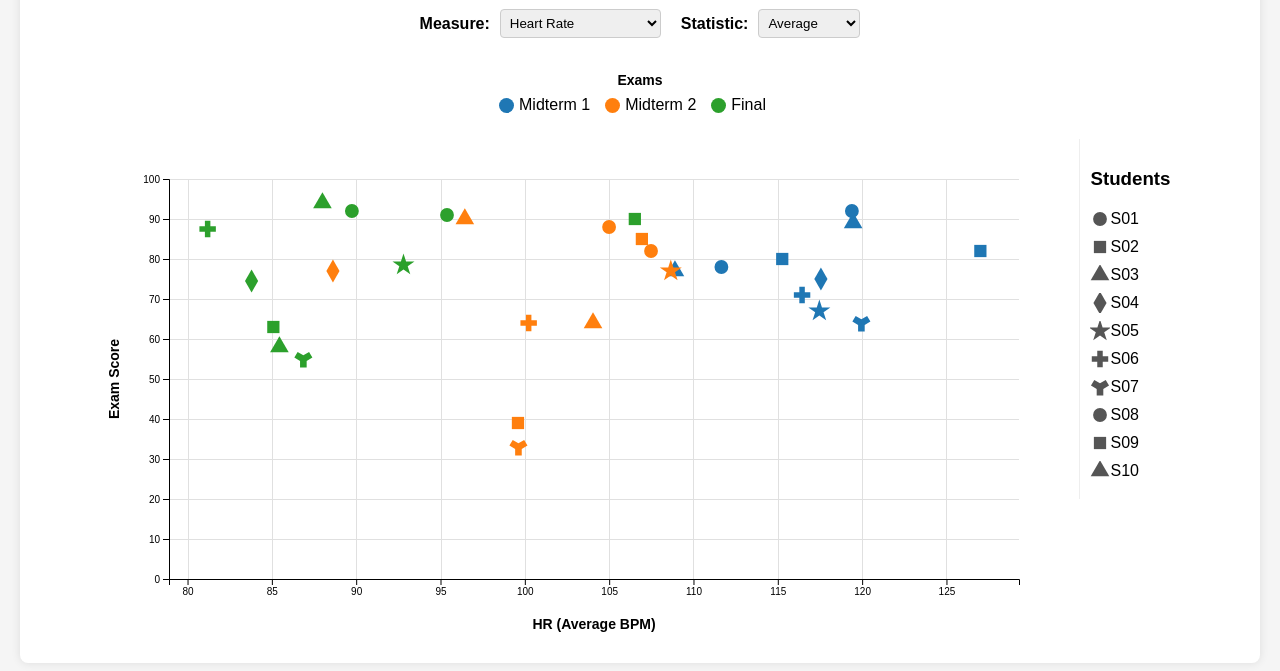
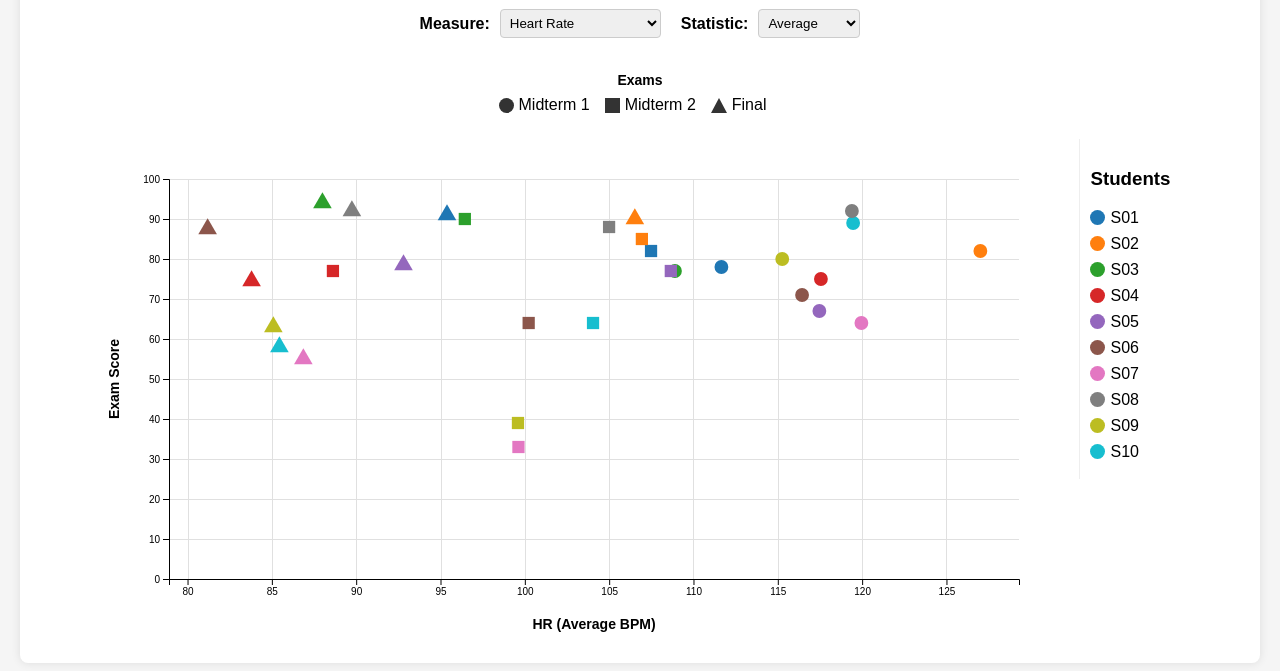
Before and after one commit to k1mittal/dsc106-project03, a plain HTML site: page index.html in a window 1280 px wide. Shown: the part 119-790 px from the top of the page. Drawn offline with nearby package versions, Linux system fonts and the light colour scheme.

Commit message:
Changed shapes/colors for students/exams

```diff
--- a/global.css
+++ b/global.css
@@ -76,6 +76,29 @@ h1 {
   border-radius: 50%;
   margin-right: 5px;
 }
+
+/* Legend shapes for exams */
+.legend-shape {
+  width: 15px;
+  height: 15px;
+  margin-right: 5px;
+  display: inline-block;
+}
+.legend-shape.circle {
+  border-radius: 50%;
+  background-color: #333;
+}
+.legend-shape.square {
+  background-color: #333;
+}
+.legend-shape.triangle {
+  width: 0;
+  height: 0;
+  border-left: 8px solid transparent;
+  border-right: 8px solid transparent;
+  border-bottom: 15px solid #333;
+}
+
 .student-legend-item {
   margin: 0 10px 5px 0;
 }
--- a/index.html
+++ b/index.html
@@ -43,15 +43,15 @@
           <h3>Exams</h3>
           <div class="legend-content">
             <div class="legend-item">
-              <div class="legend-color" style="background-color: #1f77b4"></div>
+              <div class="legend-shape circle"></div>
               <div>Midterm 1</div>
             </div>
             <div class="legend-item">
-              <div class="legend-color" style="background-color: #ff7f0e"></div>
+              <div class="legend-shape square"></div>
               <div>Midterm 2</div>
             </div>
             <div class="legend-item">
-              <div class="legend-color" style="background-color: #2ca02c"></div>
+              <div class="legend-shape triangle"></div>
               <div>Final</div>
             </div>
           </div>
--- a/visualization.js
+++ b/visualization.js
@@ -3,25 +3,25 @@ const margin = { top: 40, right: 40, bottom: 60, left: 70 };
 const width = 960 - margin.left - margin.right;
 const height = 500 - margin.top - margin.bottom;
 
-// Colors for different exams
-const colors = {
-  "Midterm 1": "#1f77b4",
-  "Midterm 2": "#ff7f0e",
-  Final: "#2ca02c",
+// Colors for different students
+const studentColors = {
+  S01: "#1f77b4", // blue
+  S02: "#ff7f0e", // orange
+  S03: "#2ca02c", // green
+  S04: "#d62728", // red
+  S05: "#9467bd", // purple
+  S06: "#8c564b", // brown
+  S07: "#e377c2", // pink
+  S08: "#7f7f7f", // gray
+  S09: "#bcbd22", // olive
+  S10: "#17becf", // cyan
 };
 
-// Shape generators for different students
-const studentShapes = {
-  S01: d3.symbolCircle,
-  S02: d3.symbolSquare,
-  S03: d3.symbolTriangle,
-  S04: d3.symbolDiamond,
-  S05: d3.symbolStar,
-  S06: d3.symbolCross,
-  S07: d3.symbolWye,
-  S08: d3.symbolCircle, // Reuse shapes with different colors
-  S09: d3.symbolSquare,
-  S10: d3.symbolTriangle,
+// Shapes for different exams
+const examShapes = {
+  "Midterm 1": d3.symbolCircle,
+  "Midterm 2": d3.symbolSquare,
+  Final: d3.symbolTriangle,
 };
 
 // Units for each measure
@@ -268,16 +268,9 @@ document.addEventListener("DOMContentLoaded", function () {
         .attr("class", "legend-item student-legend-item");
 
       legendItem
-        .append("svg")
-        .attr("width", 20)
-        .attr("height", 20)
-        .append("path")
-        .attr("transform", "translate(10, 10)")
-        .attr(
-          "d",
-          symbolGenerator.type(studentShapes[studentId] || d3.symbolCircle)
-        )
-        .style("fill", "#555");
+        .append("div")
+        .attr("class", "legend-color")
+        .style("background-color", studentColors[studentId]);
 
       legendItem.append("div").text(studentId);
     });
@@ -353,7 +346,7 @@ document.addEventListener("DOMContentLoaded", function () {
         "transform",
         (d) => `translate(${xScale(d.currentValue)}, ${yScale(d.grade)})`
       )
-      .attr("fill", (d) => colors[d.exam_type]);
+      .attr("fill", (d) => studentColors[d.student_id]);
 
     // Enter new points
     points
@@ -361,13 +354,13 @@ document.addEventListener("DOMContentLoaded", function () {
       .append("path")
       .attr("class", "data-point")
       .attr("d", (d) =>
-        symbolGenerator.type(studentShapes[d.student_id] || d3.symbolCircle)()
+        symbolGenerator.type(examShapes[d.exam_type] || d3.symbolCircle)()
       )
       .attr(
         "transform",
         (d) => `translate(${xScale(d.currentValue)}, ${yScale(d.grade)})`
       )
-      .attr("fill", (d) => colors[d.exam_type])
+      .attr("fill", (d) => studentColors[d.student_id])
       .style("opacity", 0)
       .on("mouseover", function (event, d) {
         tooltip.transition().duration(200).style("opacity", 0.9);
```
